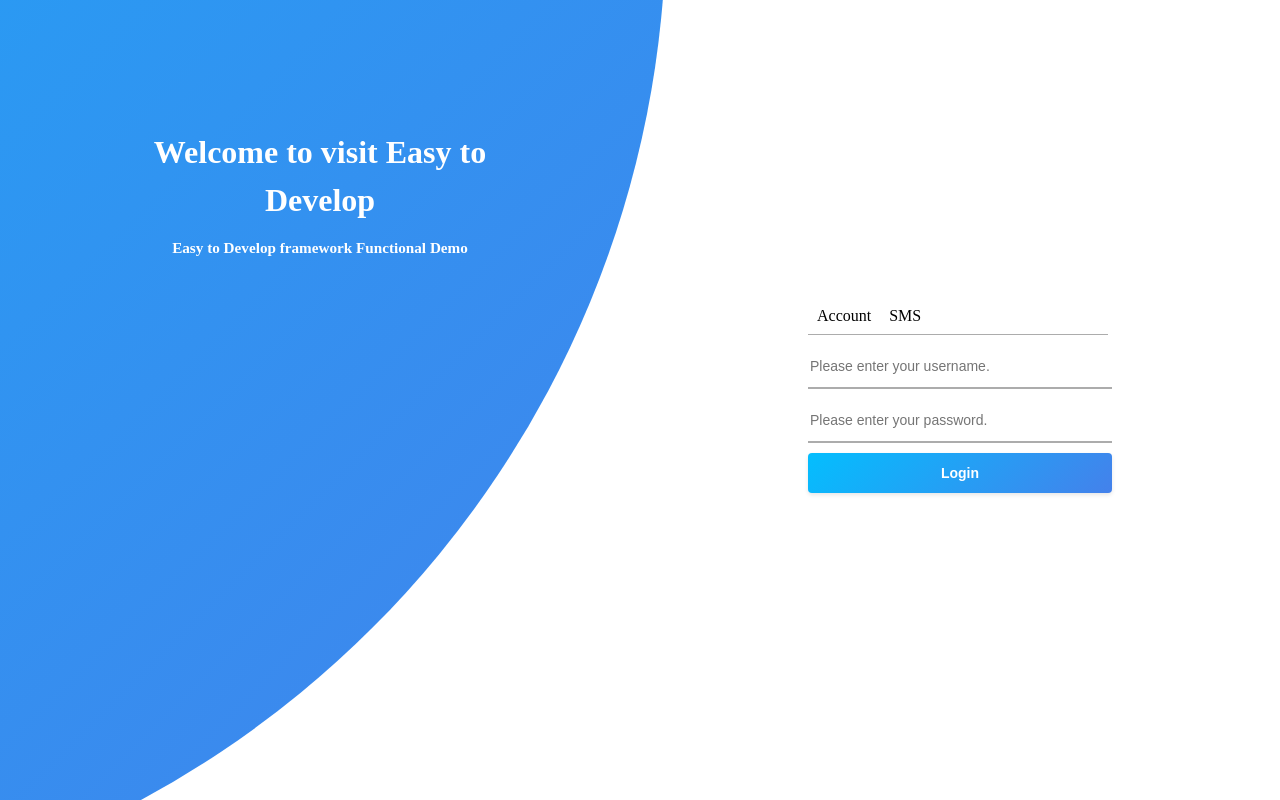
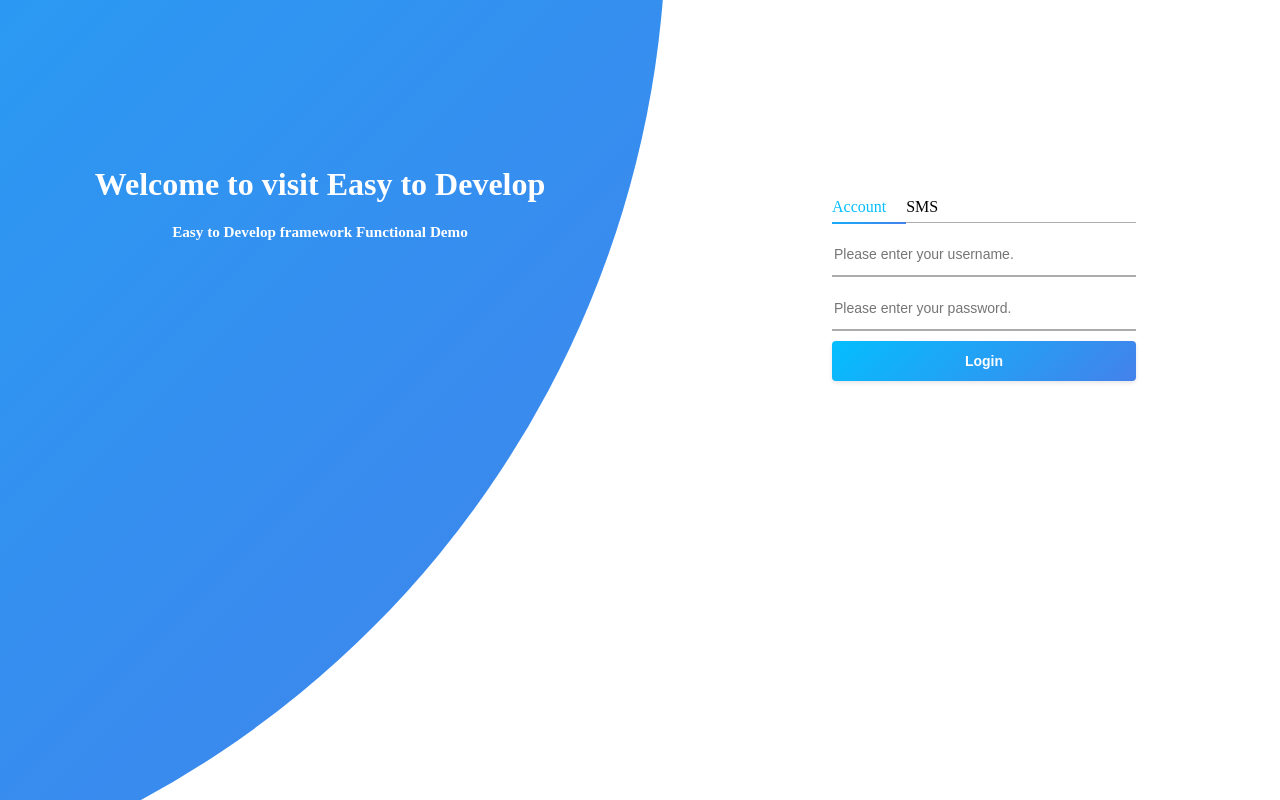
Before and after one commit to niuchang3/etd-admin-ui, a Vue app: page /login in a window 1280 px wide. Built offline with nearby package versions, Linux system fonts and the light colour scheme; what vue-cookies would draw is missing.

Commit message:
修改登录页

```diff
--- a/package.json
+++ b/package.json
@@ -9,12 +9,14 @@
     "preview": "vite preview"
   },
   "dependencies": {
+    "ant-design-vue": "^4.1.2",
     "vue": "^3.3.11",
     "vue-cookies": "^1.8.3",
     "vue-router": "^4.2.5",
     "vue3-cookies": "^1.0.6"
   },
   "devDependencies": {
+    "@types/node": "^20.11.21",
     "@vitejs/plugin-vue": "^4.5.2",
     "sass": "^1.70.0",
     "typescript": "^5.2.2",
--- a/src/App.vue
+++ b/src/App.vue
@@ -12,7 +12,9 @@
 #app {
     width: 100%;
     height: 100%;
-    font-family: '微软雅黑', sans-serif;
+    /* font-family: '微软雅黑', sans-serif; */
+    font-family: "Helvetica Neue",Helvetica,"PingFang SC","Hiragino Sans GB","Microsoft YaHei","微软雅黑",Arial,sans-serif;
+
     font-size: 14px;
 }
 </style>
--- /dev/null
+++ b/src/components/tabs/Tabs.vue
@@ -0,0 +1,68 @@
+<template>
+    <div class="tabs">
+        <div class="tabs-container">
+            <div class="tabs-navs">
+                <div v-for="item in props.navs" :name="item.id"
+                    :class="{ 'nav-item nav-item-active': item.active, 'nav-item': !item.active }" @click="selectedTabs(item)">
+                    {{ item.label }}
+                </div>
+            </div>
+            <div class="tabs-content">
+                <slot></slot>
+            </div>
+        </div>
+
+
+    </div>
+</template>
+
+<script setup lang="ts">
+
+const props = defineProps<{ navs: TabsNavType[] }>();
+
+const selectedTabs = (tab:TabsNavType)=>{
+    props.navs.forEach(item =>{
+        if(item.id === tab.id){
+            item.active=true;
+        }else{
+            item.active=false;
+        }
+
+    })
+}
+// props.navs.forEach
+
+</script>
+
+<style scoped lang="scss">
+.tabs-container {
+    display: grid;
+    grid-template-columns: 1fr;
+    row-gap: 10px;
+
+    .tabs-navs {
+        border-bottom: 1.8px #acacac solid;
+        height: 30px;
+
+        .nav-item {
+            display: inline-block;
+            line-height: 30px;
+            padding-right: 20px;
+            font-size: 16px;
+            font-weight: 500;
+        }
+        .nav-item:hover{
+            cursor: pointer;
+            color: #04befe;
+        }
+        .nav-item-active {
+            border-bottom: 2px solid;
+            border-image: linear-gradient(-45deg, #4481eb 0, #04befe 100%) 1;
+            color: #04befe;
+        }
+    }
+    .tabs-content {
+            font-size: 14px;
+    }
+}
+</style>
--- /dev/null
+++ b/src/components/tabs/TabsPane.vue
@@ -0,0 +1,21 @@
+<template>
+    <div v-if="isActive">
+        <slot></slot>
+    </div>
+</template>
+
+<script setup lang="ts">
+import { computed } from 'vue';
+
+const props = defineProps({
+    active: Boolean
+})
+
+const isActive = computed(() => props.active);
+
+
+</script>
+
+<style scoped lang="scss">
+
+</style>
--- /dev/null
+++ b/src/types/TabsNavType.ts
@@ -0,0 +1,5 @@
+interface TabsNavType {
+    id:String,
+    label:String,
+    active:boolean
+}
--- a/src/views/login/Login.vue
+++ b/src/views/login/Login.vue
@@ -1,32 +1,50 @@
 
 <template>
     <div class="container">
-        <div class="panels-container">
-            <div class="panel panel-left">
-                <div class="panel-left-content">
+        <div class="panel-content">
+
+            <div class="panel-left">
+                <div class="left-content">
                     <h3>Welcome to visit Easy to Develop</h3>
                     <p>Easy to Develop framework Functional Demo</p>
                 </div>
             </div>
-            <div class="panel panel-right">
 
-                <!-- <form> -->
-                <div class="panel-right-form">
-                    <div class="panel-right-tabs">
-                        <span>Account</span>
-                        <span>SMS</span>
-                    </div>
+            <div class="panel-right">
+                    <Tabs :navs="loginTypes" class="panel-right-tabs">
+                        <TabsPane v-for="item in loginTypes" :active="item.active">
+
+                            <div v-if="item.label ==='Account'" class="tabs-container">
                                 <input type="text" name="username" placeholder="Please enter your username.">
                                 <input type="password" name="username" placeholder="Please enter your password.">
+                            </div>
+                            <div v-if="item.label ==='SMS'" class="tabs-container">
+                                <input type="text" name="username" placeholder="Please enter your username.">
+                                <input type="text" name="sms" placeholder="Please enter your sms code.">
+                            </div>
+                        </TabsPane>
                         <button>Login</button>
-                </div>
-                <!-- </form> -->
+                    </Tabs>
+
             </div>
         </div>
     </div>
 </template>
 
 <script setup lang="ts">
+import Tabs from '@/components/tabs/Tabs.vue'
+import TabsPane from '@/components/tabs/TabsPane.vue';
+import { ref } from 'vue';
+
+
+
+const loginTypes = ref<TabsNavType[]>(
+    [
+        {id:'1',label:'Account',active:true},
+        {id:'2',label:'SMS',active:false},
+    ]);
+
+
 </script>
 
 <style scoped lang="scss">
@@ -51,72 +69,40 @@
     ;
 }
 
-.panels-container {
+.panel-content {
     position: absolute;
     width: 100%;
     height: 100%;
     display: grid;
-    grid-template-columns: repeat(2, 1fr)
-}
+    grid-template-columns: repeat(2, 1fr);
 
-.panel {
+    .panel-left {
+        color: #fff;
+        line-height: 3rem;
         display: flex;
         flex-direction: column;
-    justify-content: flex-start;
         text-align: center;
+        .left-content {
+            padding-top: 20vh;
+            h3 {
+                font-size: 2rem;
             }
-
-.panel-left {
-    padding: 20% 20% 20% 20%;
-    color: #fff;
-    line-height: 3rem;
-}
-
-.panel-left h3 {
-    font-size: 2rem
-}
-
-.panel-left p {
+            p {
                 font-size: 0.95rem;
                 font-weight: 600;
             }
+        }
+    }
+    .panel-right{
+        display: flex;
+        flex-direction: column;
+        .panel-right-tabs{
+            margin: 30% 30% 30% 30%;
+            width: 304px;
+            height: 400px;
 
-.panel-right {
-    justify-items: center;
-    align-items: center;
-    // padding-top: 240px;
-    align-self: center;
-
-}
-
-.panel-right h3 {
-    font-size: 2rem;
-}
-
-.panel-right-form {
-    text-align: left;
-    display: grid;
-    grid-template-columns: 1fr;
-    row-gap: 10px;
-}
-
-.panel-right-tabs {
-    border-bottom: 1.5px #acacac solid;
-    padding-bottom: 10px;
-    width: 300px;
-}
-
-.panel-right-tabs span {
-    padding: 9px;
-}
-.panel-right-tabs span:hover {
-    border-bottom: 2px solid;
-    border-image:linear-gradient(-45deg, #4481eb 0, #04befe 100%) 1;
-}
-
-
-.panel-right-form input {
-    width: 300px;
+            input{
+                // width: 304px;
                 height: 40px;
                 border: none;
                 outline: none;
@@ -124,21 +110,26 @@
                 border-bottom: 2px #acacac solid;
                 font-size: 14px;
             }
-
-.panel-right-form input:hover{
+            input:focus{
                 border-bottom: 2px solid;
-    border-image:linear-gradient(-45deg, #4481eb 0, #04befe 100%) 1;
+                border-image: linear-gradient(-45deg, #4481eb 0, #04befe 100%) 1;
             }
-
-
-.panel-right-form input:-webkit-autofill {
+            input:-webkit-autofill {
                 background: transparent;
                 transition: background-color 50000s ease-in-out 0s;
                 -webkit-text-fill-color: unset;
             }
 
-.panel-right-form button {
-    padding: 0px;
+
+            .tabs-container {
+                text-align: left;
+                display: grid;
+                grid-template-columns: 1fr;
+                row-gap: 10px;
+            }
+
+            button {
+                margin-top: 10px;
                 width: 304px;
                 height: 40px;
                 border: none;
@@ -150,7 +141,11 @@
                 font-size: 14px;
                 box-shadow: 0 2px 4px rgba(0, 0, 0, 0.1);
             }
+            button:hover{
+                box-shadow: 0 4px 8px rgba(0, 0, 0, 0.2);
+            }
 
-.panel-right-form button:hover {
-    box-shadow: 0 4px 8px rgba(0, 0, 0, 0.2);
-}</style>
+        }
+    }
+}
+</style>
--- a/vite.config.ts
+++ b/vite.config.ts
@@ -1,5 +1,6 @@
-import { defineConfig,loadEnv  } from 'vite'
+import { defineConfig } from 'vite'
 import vue from '@vitejs/plugin-vue'
+import { fileURLToPath,URL} from 'node:url'
 
 
 
@@ -7,6 +8,12 @@ import vue from '@vitejs/plugin-vue'
 // https://vitejs.dev/config/
 export default defineConfig({
   plugins: [vue()],
+  base: './',
+  resolve:{
+    alias:{
+      '@':fileURLToPath(new URL('./src',import.meta.url))
+    }
+  },
   server:{
     host: '127.0.0.1',
     port: 7000,
```
Also changed, not shown: tsconfig.json (+14 -2 lines), 1 other file (tests, documents, lock files or other folders). Lines whose indentation alone changed are shown as unchanged.
